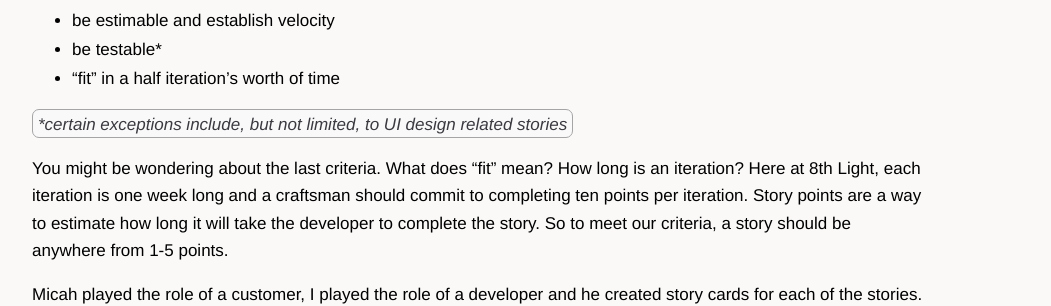
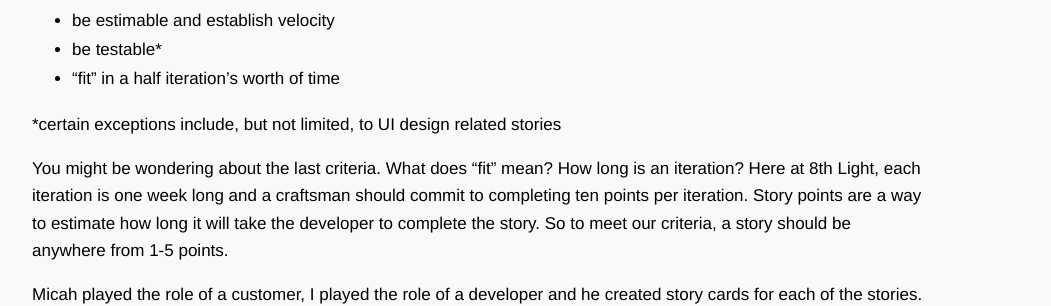
Before and after one commit to sl4m/skim.cc, a Jekyll site: the page built from _posts/2010-06-29-tic-tac-toe-stories.markdown, in a window 1280 px wide. Shown: the part 477-783 px from the top of the page, without its empty margins (160-1211 px from the left). Built offline with Jekyll 4.4.1, drawn with Linux system fonts in a browser that asks for light colours; comment, search, counter and statistics services are not loaded.

```diff
--- a/_posts/2010-06-29-tic-tac-toe-stories.markdown
+++ b/_posts/2010-06-29-tic-tac-toe-stories.markdown
@@ -16,7 +16,7 @@ The four criterias of a story are that it must:
 * be testable*
 * "fit" in a half iteration's worth of time
 
-_*certain exceptions include, but not limited, to UI design related stories_
+\*certain exceptions include, but not limited, to UI design related stories
 
 You might be wondering about the last criteria.  What does "fit" mean?  How long is an iteration?  Here at 8th Light, each iteration is one week long and a craftsman should commit to completing ten points per iteration.  Story points are a way to estimate how long it will take the developer to complete the story.  So to meet our criteria, a story should be anywhere from 1-5 points.
 
```
